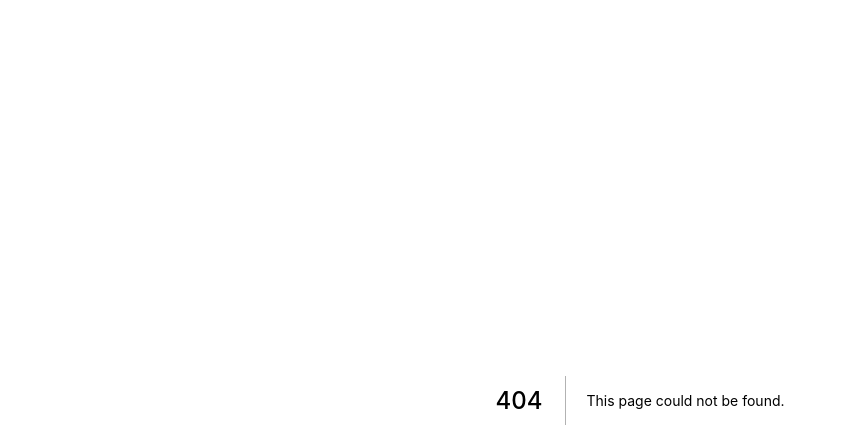
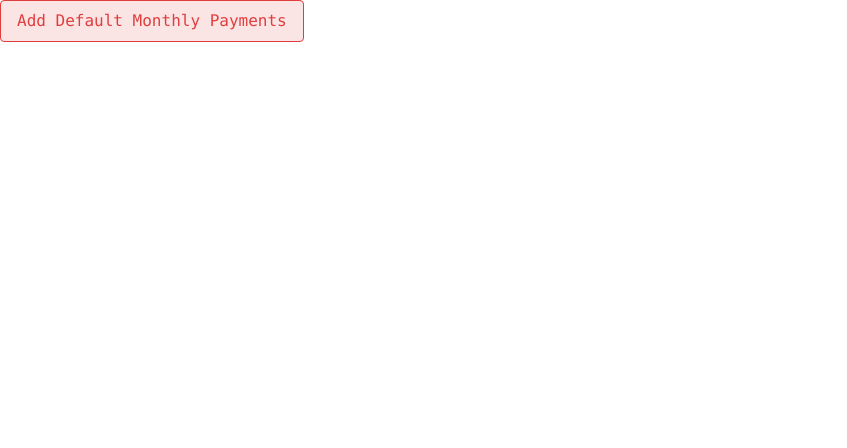
Before and after one commit to jcampbellg/notion_widgets, a Next.js app: page /addDefaultMonthlyPayments in a window 1280 px wide. Before the commit this address had no page. Shown: the top 448 px of the page, without its empty margins (0-847 px from the left). Built offline with nearby package versions, Linux system fonts and the light colour scheme.

Commit message:
change route

```diff
--- a/pages/addMonthly.js
+++ b/pages/addDefaultMonthlyPayments.js
@@ -8,7 +8,7 @@ function AddMonthly() {
   return (
     <main>
       <button onClick={onClick} className='bg-red rounded border border-red-dark text-red-dark py-2 px-4'>
-        Add Default Monthly Payements
+        Add Default Monthly Payments
       </button>
     </main>
   );
```
